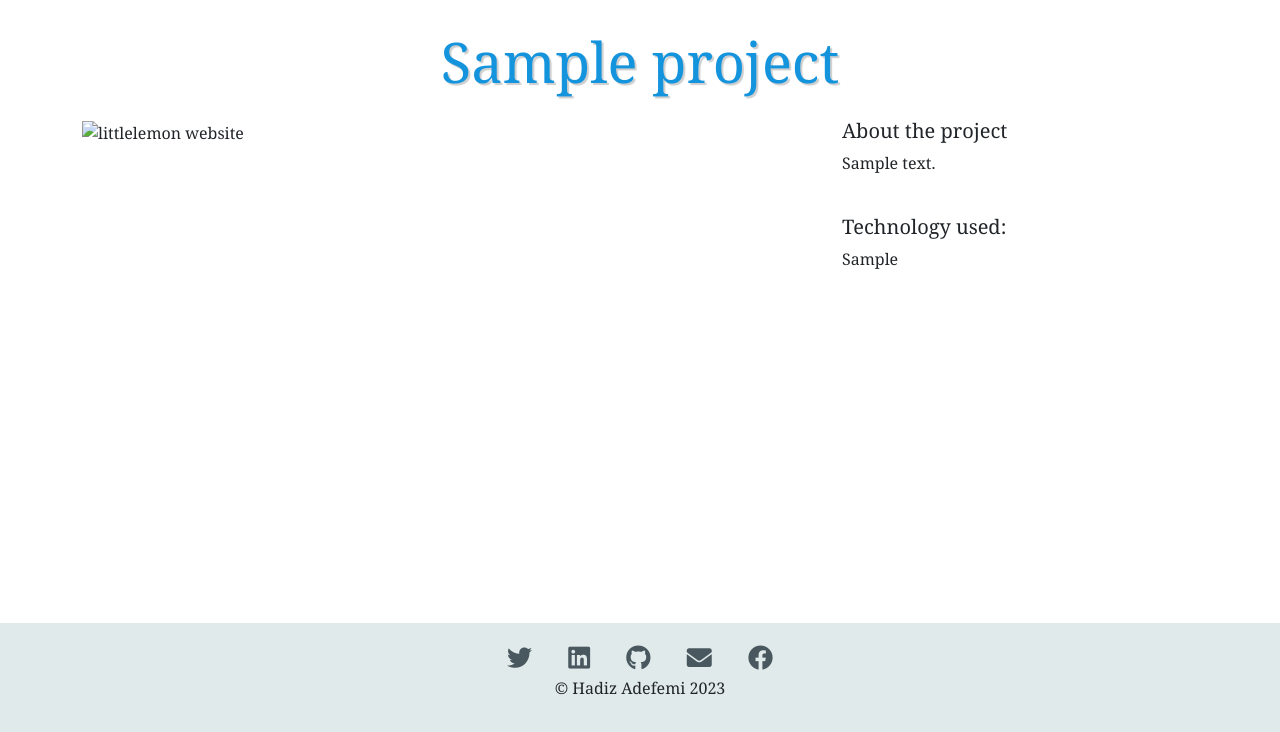
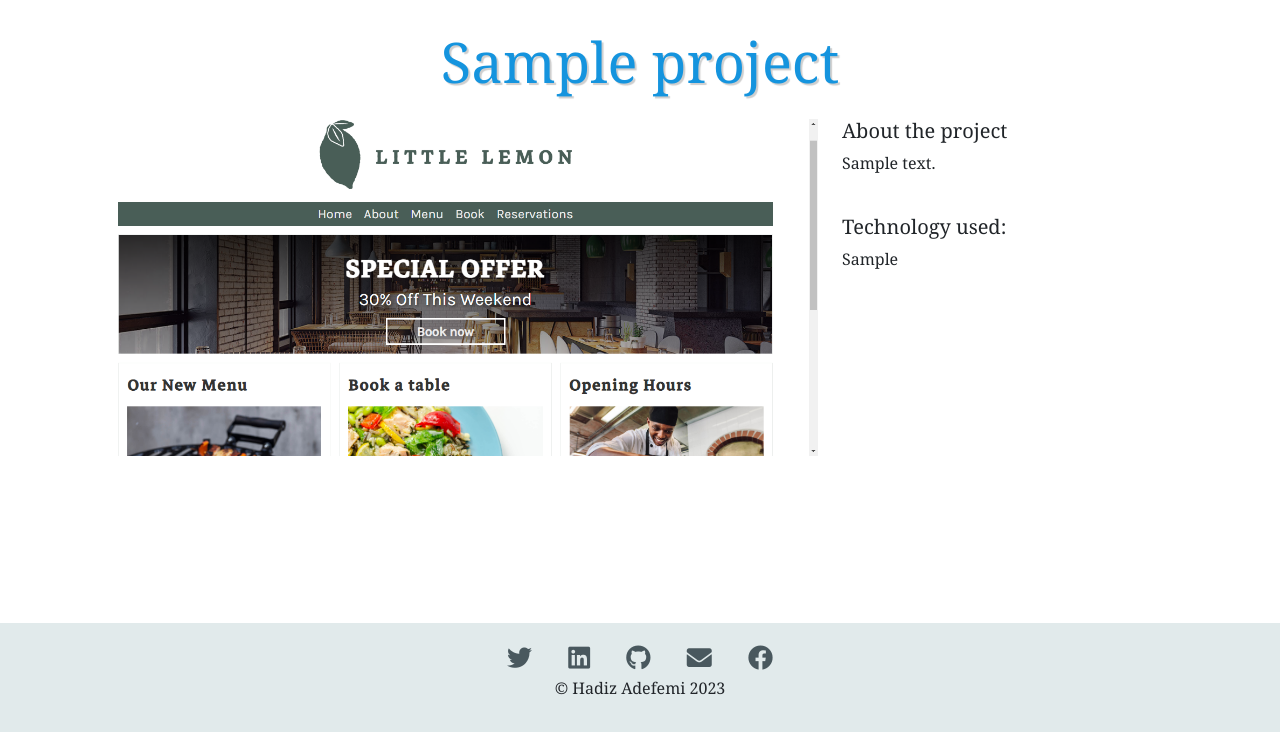
Before and after one commit to Hadizadefemi/Portfolio-Website, a Django app: page /projects/1 in a window 1280 px wide. Shown: the part 68-800 px from the top of the page. Run offline with Django 4.2, Linux system fonts and the light colour scheme; tables that the repository leaves empty hold one stand-in row (values such as "Sample post"); some web fonts are replaced.

Commit message:
added static file

```diff
--- a/projects/templates/projects/project_detail.html
+++ b/projects/templates/projects/project_detail.html
@@ -9,7 +9,7 @@
     <h1 class="text-center display-4 mb-4 fw-normal">{{ project.title }}</h1>
     <div class="row">
         <div class="col-md-8 mb-3">
-            <img src="{{ project.image.url }}" alt="littlelemon website" width="100%">
+            <img src="{% static 'img/Littlelemon.png' %}" alt="littlelemon website" width="100%">
         </div>
         <div class="col-md-4">
             <h5>About the project</h5>
```
